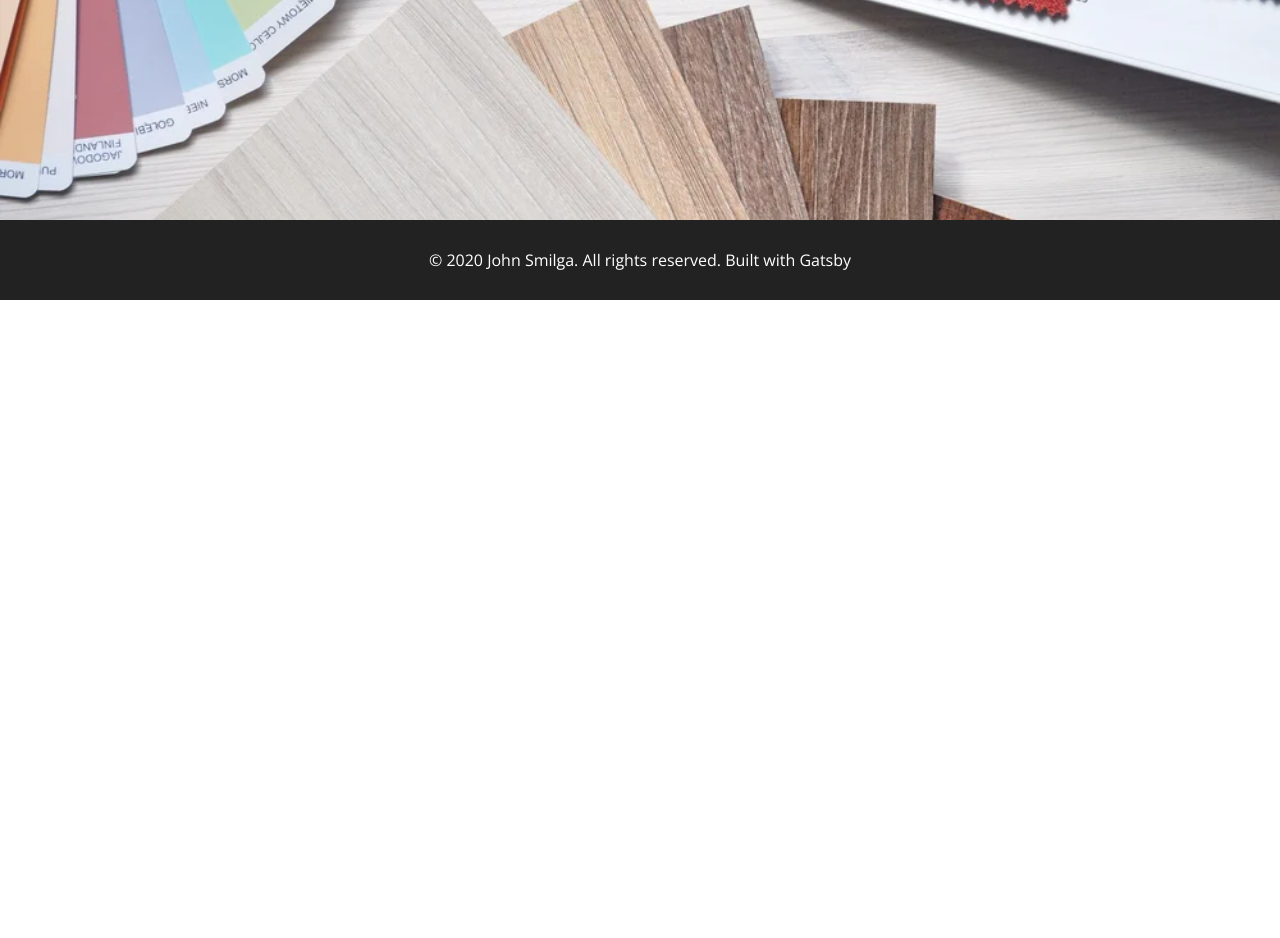
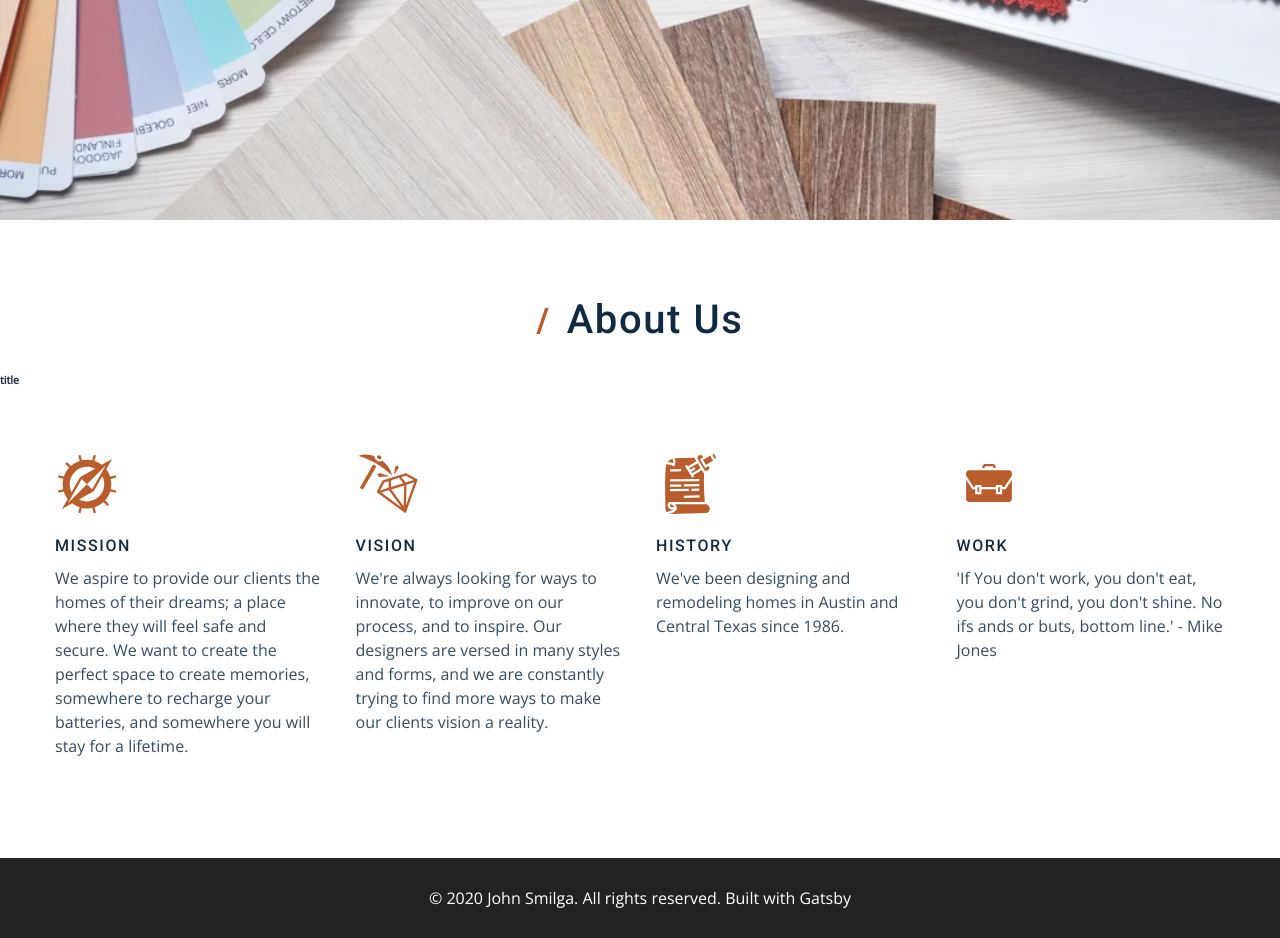
Before and after one commit to danielalexvega/gatsby-design-site, a Gatsby site: page / in a window 1280 px wide. Shown: the part 580-1518 px from the top of the page. Before the commit the page ends 880 px from the top, so only its background shows below. Built offline with nearby package versions, Linux system fonts and the light colour scheme; Gatsby itself is replaced by a stand-in of ours.

Commit message:
work on About.js

```diff
--- a/src/components/About.js
+++ b/src/components/About.js
@@ -1,9 +1,22 @@
-import React from "react"
-import styled from "styled-components"
-import Title from "./Title"
-import services from "../constants/services"
+import React from "react";
+import styled from "styled-components";
+import Title from "./Title";
+import services from "../constants/services";
+
 const About = () => {
-  return <h2>about component</h2>
+  return <Wrapper className='section'>
+    <Title title={'about us'} />
+    <h6>title</h6>
+    <div className="section-center">
+      {services.map(({ id, icon, label, text }) => {
+        return <article id={id}>
+          <span>{icon}</span>
+          <h4>{label}</h4>
+          <p>{text}</p>
+        </article>
+      })}
+    </div>
+  </Wrapper>
 }
 const Wrapper = styled.section`
   .section-center {
@@ -36,4 +49,4 @@ const Wrapper = styled.section`
     }
   }
 `
-export default About
+export default About;
--- a/src/components/Title.js
+++ b/src/components/Title.js
@@ -2,7 +2,11 @@ import React from "react"
 import styled from "styled-components"
 
 const Title = ({ title }) => {
-  return <h2>title component</h2>
+  return <Wrapper>
+    <h2>
+      <span>/</span> {title}
+    </h2>
+  </Wrapper>
 }
 const Wrapper = styled.div`
   text-align: center;
--- a/src/constants/services.js
+++ b/src/constants/services.js
@@ -1,37 +1,37 @@
-import React from "react"
+import React from "react";
 import {
   GiCompass,
   GiDiamondHard,
   GiStabbedNote,
   GiBriefcase,
-} from "react-icons/gi"
+} from "react-icons/gi";
 export default [
   {
     id: 1,
     icon: <GiCompass className="icon" />,
     label: "mission",
     text:
-      " Activated charcoal post-ironic unicorn flexitarian tumeric, direct trade man bun mumblecore kickstarter art party. ",
+      "We aspire to provide our clients the homes of their dreams; a place where they will feel safe and secure. We want to create the perfect space to create memories, somewhere to recharge your batteries, and somewhere you will stay for a lifetime. ",
   },
   {
     id: 2,
     icon: <GiDiamondHard className="icon" />,
     label: "vision",
     text:
-      " Brooklyn mustache polaroid neutra. Wolf subway tile gluten-free bushwick, godard letterpress pitchfork direct trade put a bird on",
+      "We're always looking for ways to innovate, to improve on our process, and to inspire. Our designers are versed in many styles and forms, and we are constantly trying to find more ways to make our clients vision a reality.",
   },
   {
     id: 3,
     icon: <GiStabbedNote className="icon" />,
     label: "history",
     text:
-      "Chia pinterest locavore letterpress tote bag. Subway tile PBR&B knausgaard locavore quinoa four loko disrupt photo booth hella.",
+      "We've been designing and remodeling homes in Austin and Central Texas since 1986.",
   },
   {
     id: 4,
     icon: <GiBriefcase className="icon" />,
     label: "work",
     text:
-      "Man braid banh mi prism disrupt hella cray mlkshk jean shorts typewriter synth salvia direct trade pabst knausgaard.",
+      "'If You don't work, you don't eat, you don't grind, you don't shine. No ifs ands or buts, bottom line.' - Mike Jones ",
   },
 ]
--- a/src/pages/index.js
+++ b/src/pages/index.js
@@ -14,6 +14,7 @@ const HomePage = () => {
   return (
     <Layout>
       <Hero />
+      <About />
     </Layout>
   )
 }
```
